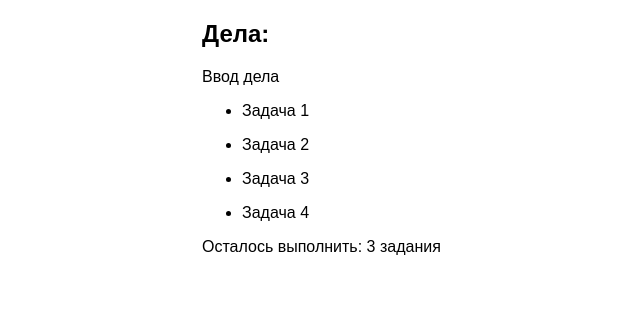
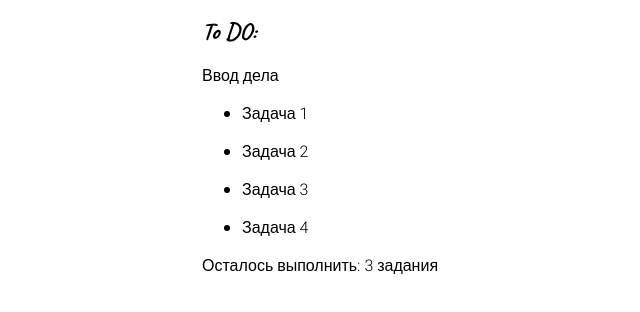
Before and after one commit to WebHeroSchool/GurevAleksey_React, a React (Create React App) app: page / in a window 1280 px wide. Shown: the top 312 px of the page, without its empty margins (188-828 px from the left). Built offline with nearby package versions, Linux system fonts and the light colour scheme.

Commit message:
Проверил шрифты

```diff
--- a/src/components/App/App.css
+++ b/src/components/App/App.css
@@ -11,3 +11,8 @@ body {
   margin: auto;
   max-width: 500px;
 }
+
+.main-title {
+  font-family: 'caveat';
+  font-weight: bold;
+}
--- a/src/components/App/App.js
+++ b/src/components/App/App.js
@@ -3,6 +3,7 @@ import InputItems from '../InputItems/InputItems';
 import ItemList from '../ItemList/ItemList';
 import Footer from '../Footer/Footer';
 import '../App/App.css';
+import '../Fonts/Fonts.css';
 
 let TodoItems = [
   {
@@ -22,7 +23,7 @@ let Numbers = 3;
 
 let App = () => (
   <section className = 'container'>
-    <h1>Дела:</h1>
+    <h1 className = 'main-title'>To DO:</h1>
     <InputItems />
       <ItemList TodoItems = { TodoItems }/>
     <Footer count = { Numbers } />
--- a/src/components/Fonts/Fonts.css
+++ b/src/components/Fonts/Fonts.css
@@ -1,8 +1,8 @@
 @font-face {
   font-family: 'roboto-font';
   src:
-    url('/src/components/Fonts/bold/roboto-bold-webfont.woff2') format('woff2'),
-    url('/src/components/Fonts/bold/roboto-bold-webfont.woff') format('woff');
+    url('../Fonts/bold/roboto-bold-webfont.woff2') format('woff2'),
+    url('../Fonts/bold/roboto-bold-webfont.woff') format('woff');
   font-display: swap;
   font-weight: bold;
   font-style: normal;
@@ -11,8 +11,8 @@
 @font-face {
   font-family: 'roboto-font';
   src:
-    url('/src/components/Fonts/regular/roboto-regular-webfont.woff2') format('woff2'),
-    url('/src/components/Fonts/regular/roboto-regular-webfont.woff') format('woff');
+    url('../Fonts/regular/roboto-regular-webfont.woff2') format('woff2'),
+    url('../Fonts/regular/roboto-regular-webfont.woff') format('woff');
   font-display: swap;
   font-weight: normal;
   font-style: normal;
@@ -21,8 +21,8 @@
 @font-face {
   font-family: 'roboto-font';
   src:
-    url('/src/components/Fonts/medium/roboto-medium-webfont.woff2') format('woff2'),
-    url('/src/components/Fonts/medium/roboto-medium-webfont.woff') format('woff');
+    url('../Fonts/medium/roboto-medium-webfont.woff2') format('woff2'),
+    url('../Fonts/medium/roboto-medium-webfont.woff') format('woff');
   font-display: swap;
   font-weight: medium;
   font-style: normal;
@@ -31,9 +31,19 @@
 @font-face {
   font-family: 'roboto-font';
   src:
-    url('/src/components/Fonts/light/roboto-light-webfont.woff2') format('woff2'),
-    url('/src/components/Fonts/light/roboto-light-webfont.woff') format('woff');
+    url('../Fonts/light/roboto-light-webfont.woff2') format('woff2'),
+    url('../Fonts/light/roboto-light-webfont.woff') format('woff');
   font-display: swap;
   font-weight: lighter;
   font-style: normal;
 }
+
+@font-face {
+  font-family: 'caveat';
+  src:
+    url('../Fonts/caveat/caveat-bold-webfont.woff2') format('woff2'),
+    url('../Fonts/caveat/caveat-bold-webfont.woff') format('woff');
+  font-display: swap;
+  font-weight: bold;
+  font-style: normal;
+}
```
Also changed, not shown: src/components/Fonts/caveat/caveat-bold-webfont.woff (added), src/components/Fonts/caveat/caveat-bold-webfont.woff2 (added).
